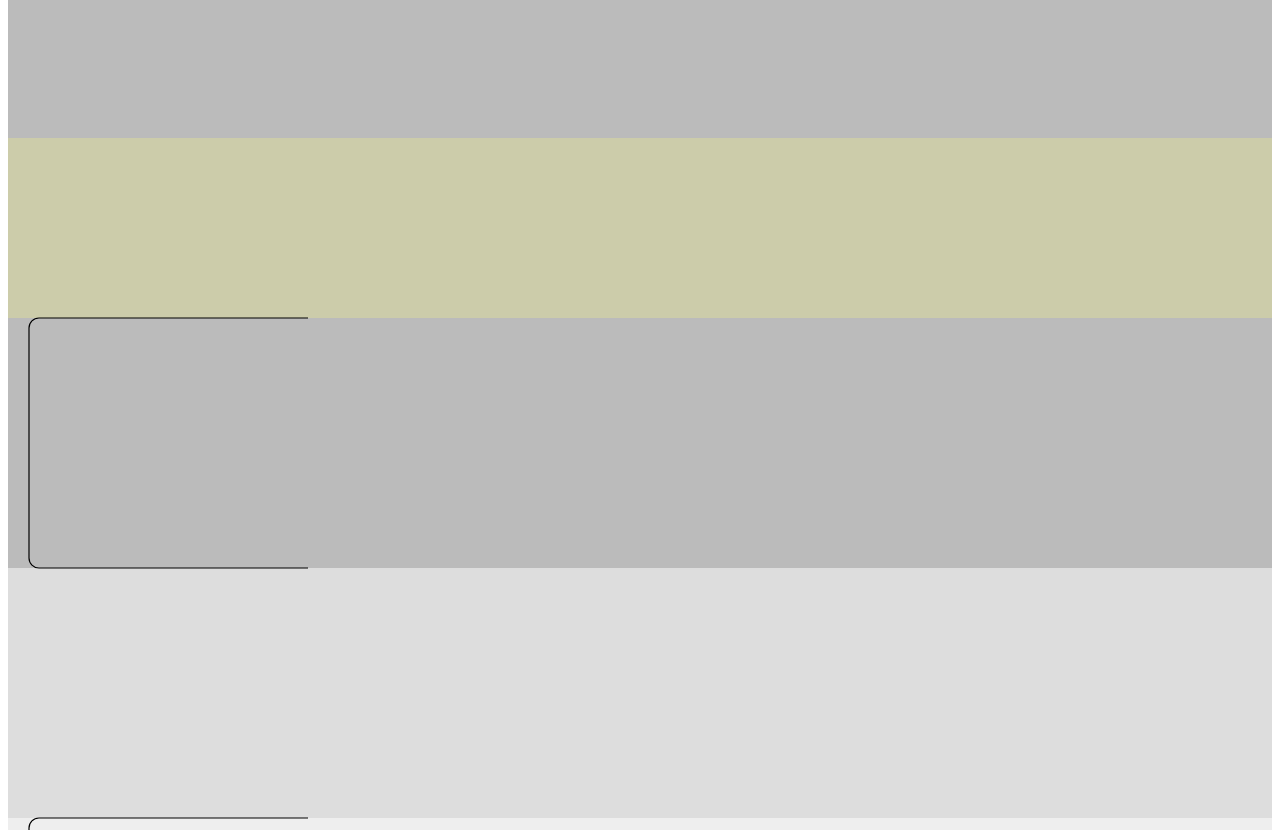
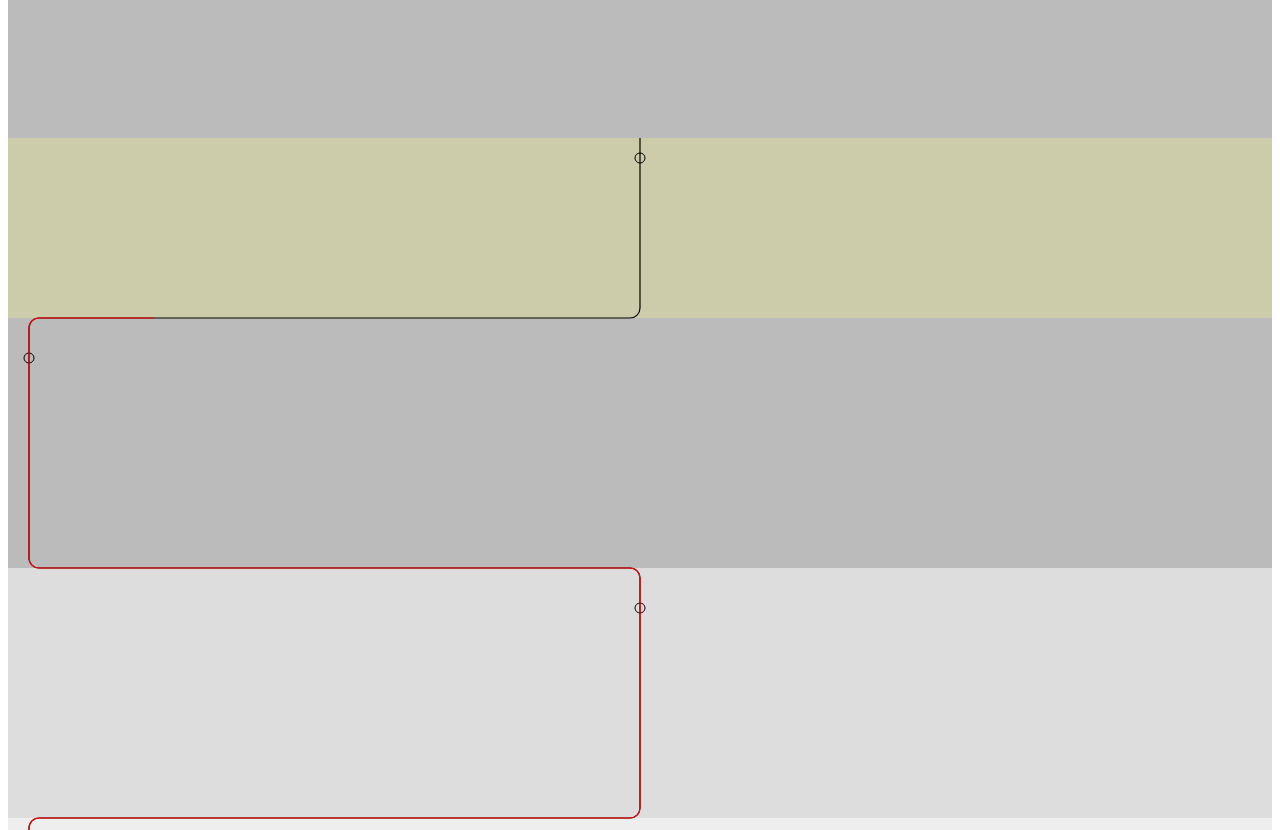
Before and after one commit to Bryze/sample-svg-generator, a React (Create React App) app: page / in a window 1280 px wide. Shown: the part 620-1450 px from the top of the page. Built offline with nearby package versions, Linux system fonts and the light colour scheme.

Commit message:
added dots to svg path

```diff
--- a/src/App.js
+++ b/src/App.js
@@ -30,6 +30,12 @@ const MOVEMENT_CONFIG = {
       heightIndex: 0,
       dimensions: {
         height: (length) => length - RADIUS_Y
+      },
+      dot: {
+        xCoordinate: (width) => width / 2,
+        yCoordinate: () => 20,
+        radius: 5,
+        threshold: (path) => 16 < path && path < 341
       }
     },
     {
@@ -57,7 +63,13 @@ const MOVEMENT_CONFIG = {
       action: ACTION_TYPES.MOVE_VERTICAL,
       heightIndex: 1,
       dimensions: {
-        height: (length) => length - (RADIUS_Y*2)
+        height: (length) => length - (RADIUS_Y * 2)
+      },
+      dot: {
+        xCoordinate: () => (RADIUS_X * 2) + 1,
+        yCoordinate: () => 220,
+        radius: 5,
+        threshold: (path) => 341 < path && path < 713
       }
     },
     {
@@ -85,7 +97,13 @@ const MOVEMENT_CONFIG = {
       action: ACTION_TYPES.MOVE_VERTICAL,
       heightIndex: 2,
       dimensions: {
-        height: (length) => length - (RADIUS_Y*2)
+        height: (length) => length - (RADIUS_Y * 2)
+      },
+      dot: {
+        xCoordinate: (width) => width / 2,
+        yCoordinate: () => 470,
+        radius: 5,
+        threshold: (path) => 713 < path && path < 1067
       }
     },
     {
@@ -114,6 +132,12 @@ const MOVEMENT_CONFIG = {
       heightIndex: 3,
       dimensions: {
         height: (length) => length - (RADIUS_Y)
+      },
+      dot: {
+        xCoordinate: () => (RADIUS_X * 2) + 1,
+        yCoordinate: () => 700,
+        radius: 5,
+        threshold: (path) => 1067 < path
       }
     }
   ]
--- a/src/steps.js
+++ b/src/steps.js
@@ -15,6 +15,7 @@ export default function Steps({
   const svgRef = useRef();
   const [pathLength, setPathLength] = useState(0);
   const [containerRef, inView, entry] = useInView({});
+  const [coloredPathLength, setColoredPathLength] = useState(0);
 
   useEffect(() => {
     if (svgPath.current) {
@@ -26,26 +27,21 @@ export default function Steps({
     if (!svgPath.current) {
       return;
     }
-    // What % down is it?
-    // https://stackoverflow.com/questions/2387136/cross-browser-method-to-determine-vertical-scroll-percentage-in-javascript/2387222#2387222
-    // Had to try three or four differnet methods here. Kind of a cross-browser nightmare.
-    const scrollPercentage =
-      (document.documentElement.scrollTop + document.body.scrollTop) /
-      (document.documentElement.scrollHeight -
-        document.documentElement.clientHeight);
-    const { y, height, top } = svgRef.current.getBoundingClientRect();
+
+    const { y, height } = svgRef.current.getBoundingClientRect();
+
     // Length to offset the dashes
-    const drawLength = pathLength * scrollPercentage;
-    // Draw in reverse
+    const svgScrollPercentage = (window.innerHeight - y) / height;
+
+    const drawLength = pathLength * svgScrollPercentage - (window.innerHeight / 2);
+
+    if(drawLength>-1) {
+      setColoredPathLength(drawLength);
+    }
+
     svgPath.current.style.strokeDashoffset = pathLength - drawLength;
+    svgPath.current.style.strokeDasharray = `${pathLength} ${pathLength}`;
 
-    // When complete, remove the dash array, otherwise shape isn't quite sharp
-    // Accounts for fuzzy math
-    if (scrollPercentage >= 0.99) {
-      svgPath.current.style.strokeDasharray = "none";
-    } else {
-      svgPath.current.style.strokeDasharray = `${pathLength} ${pathLength}`;
-    }
     // eslint-disable-next-line react-hooks/exhaustive-deps
   }, [pathLength]);
 
@@ -66,7 +62,31 @@ export default function Steps({
     <div ref={containerRef}>
       <svg
         ref={svgRef}
+        width={attributes.width}
         height={attributes.height}>
+        <g fill="white" stroke="black" strokeWidth="1">
+          {
+            movementConfig.operations.map((item, index) => {
+              if (item.dot) {
+                let fill = "none";
+                if(item.dot.threshold(coloredPathLength)) {
+                  fill = "red"
+                }
+                return (
+                  <circle
+                    key={index}
+                    fill={fill}
+                    cx={item.dot.xCoordinate(attributes.width)}
+                    cy={item.dot.yCoordinate()}
+                    r={item.dot.radius}
+                    />
+                );
+              } else {
+                return null;
+              }
+            })
+          }
+        </g>
         <path
           fill="none"
           stroke="rgba(0,0,0)"
```
Lines whose indentation alone changed are shown as unchanged.
